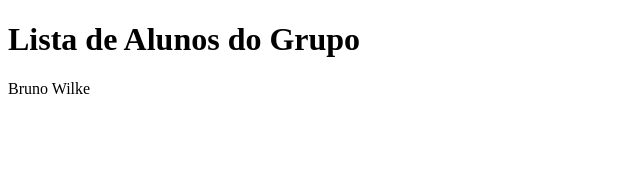
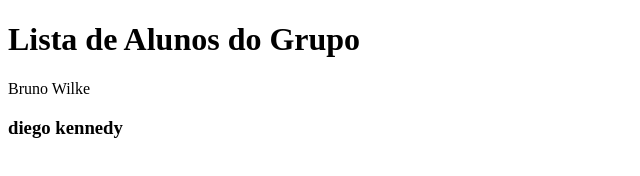
Before and after one commit to PauloBecker/devstoblu-brunowilke, a plain HTML site: page index.html in a window 1280 px wide. Shown: the whole page, without its empty margins (0-640 px from the left). Drawn offline with Linux system fonts and the light colour scheme.

Commit message:
diego aluno

```diff
--- a/index.html
+++ b/index.html
@@ -7,5 +7,9 @@
 <body>
     <h1>Lista de Alunos do Grupo</h1>
     <p>Bruno Wilke</p>
+
+    <h3>
+        diego kennedy
+    </h3>
 </body>
 </html>
```
